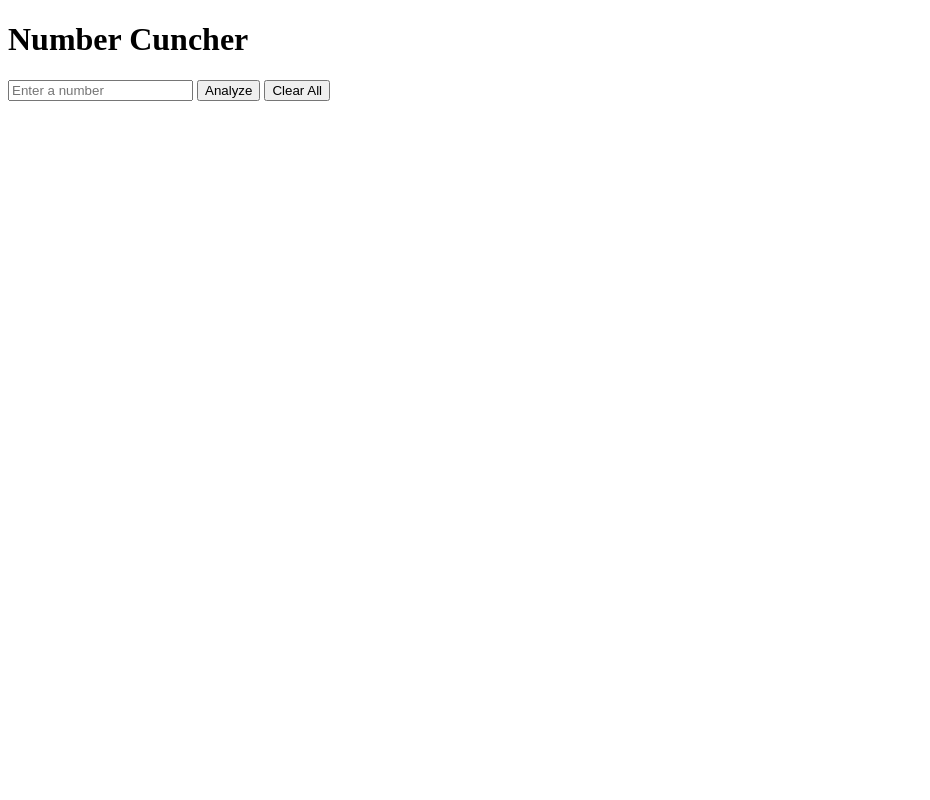
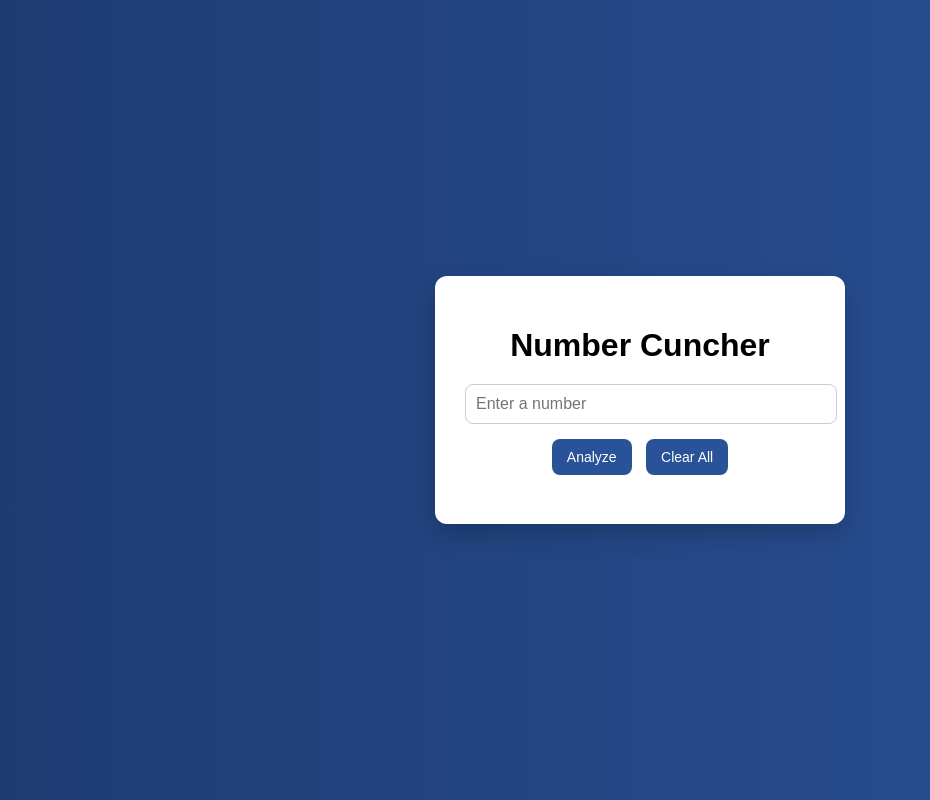
Before and after one commit to abdelrahmanelfatih/Number-Cruncher, a plain HTML site: page index.html in a window 1280 px wide. Shown: the whole page, without its empty margins (0-930 px from the left). Drawn offline with Linux system fonts and the light colour scheme.

Commit message:
Added some styling

```diff
--- a/index.html
+++ b/index.html
@@ -4,8 +4,10 @@
     <meta charset="UTF-8">
     <meta name="viewport" content="width=device-width, initial-scale=1.0">
     <title>Number Cruncher</title>
+    <link rel="stylesheet" href="style.css">
 </head>
 <body>
+    <div class="container">
     <h1>Number Cuncher</h1>
 
     <input type="number" id="numberInput" placeholder="Enter a number">
@@ -15,6 +17,7 @@
     <p id="result"></p>
     <p id = "numberList"></p>
     <p id="totalSum"></p>
+    </div>
 
     <script src = script.js></script>
 </body>
--- a/script.js
+++ b/script.js
@@ -10,6 +10,7 @@ const clearBtn = document.getElementById("clearBtn");
 button.addEventListener("click", function() {
     if (input.value === ""){
         result.textContent = "Please enter a number first.";
+        result.style.color = "red";
         return;
     }
 
@@ -17,15 +18,18 @@ button.addEventListener("click", function() {
 
     if(!Number.isInteger(value)){
         result.textContent = "Please enter an Integer";
+        result.style.color = "red";
         return;
     }
     numbers.push(value);
 
     if(value % 2 === 0){
         result.textContent = "The number " + value + " is Even";
+        result.style.color = "blue";
     }
     else{
         result.textContent = "The number " + value + " is Odd";
+        result.style.color = "red";
     }
 
     numbersList.textContent = "Numbers: " + numbers.join(", ");
--- /dev/null
+++ b/style.css
@@ -0,0 +1,51 @@
+body {
+    font-family: Arial, sans-serif;
+    background: linear-gradient(to right, #1e3c72, #2a5298);
+    display: flex;
+    justify-content: center;
+    align-items: center;
+    height: 100vh;
+    margin: 0;
+}
+
+.container {
+    background: white;
+    padding: 30px;
+    border-radius: 12px;
+    width: 350px;
+    text-align: center;
+    box-shadow: 0 10px 25px rgba(0,0,0,0.2);
+}
+
+h1 {
+    margin-bottom: 20px;
+}
+
+input {
+    width: 100%;
+    padding: 10px;
+    margin-bottom: 10px;
+    border-radius: 8px;
+    border: 1px solid #ccc;
+    font-size: 16px;
+}
+
+button {
+    padding: 10px 15px;
+    margin: 5px;
+    border: none;
+    border-radius: 8px;
+    background-color: #2a5298;
+    color: white;
+    cursor: pointer;
+    font-size: 14px;
+}
+
+button:hover {
+    background-color: #1e3c72;
+}
+
+p {
+    margin-top: 10px;
+    font-size: 14px;
+}
```
